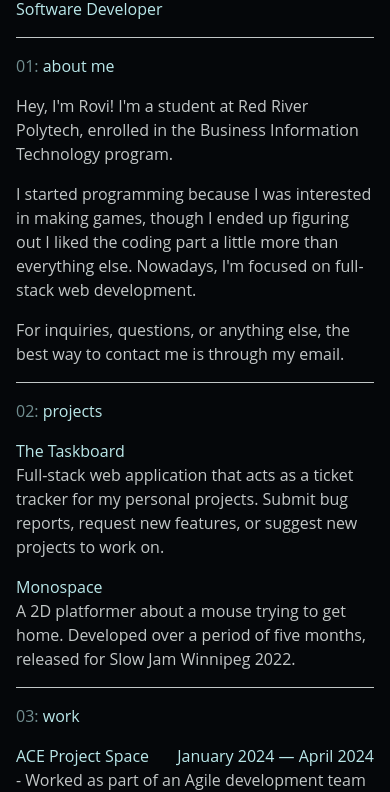
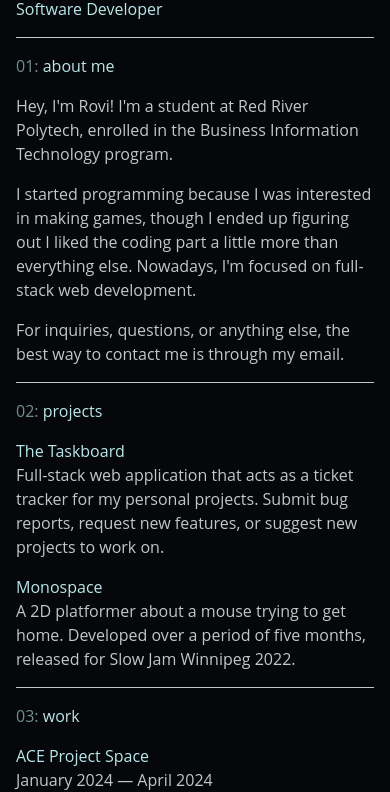
Before and after one commit to johnrcd/rovi_portfolio_v3, a website built with Vite: page index.html in a window 390 px wide. Shown: the part 59-851 px from the top of the page. Built offline with nearby package versions, Linux system fonts and the light colour scheme.

Commit message:
fixed issue with mobile formatting

```diff
--- a/styles.css
+++ b/styles.css
@@ -67,6 +67,12 @@ h1 {
 h2, h3, h4, h5, h6, p, li, section, div, article, a {
     color: var(--color-text-header);
     line-height: 1.5rem;
+}
+
+@media only screen and (max-width: 768px) {
+    h4 {
+        color: var(--color-text);
+    }
 }
 
 p, li, section, div, article, a {
@@ -167,6 +173,13 @@ p:not(:last-child) {
     justify-content:space-between;
 }
 
+@media only screen and (max-width: 768px) {
+    .work_job_title {
+        flex-direction: column;
+        margin-bottom: 1rem;
+    }
+}
+
 .contact_link {
     transition: var(--transition-time);
 }
```
